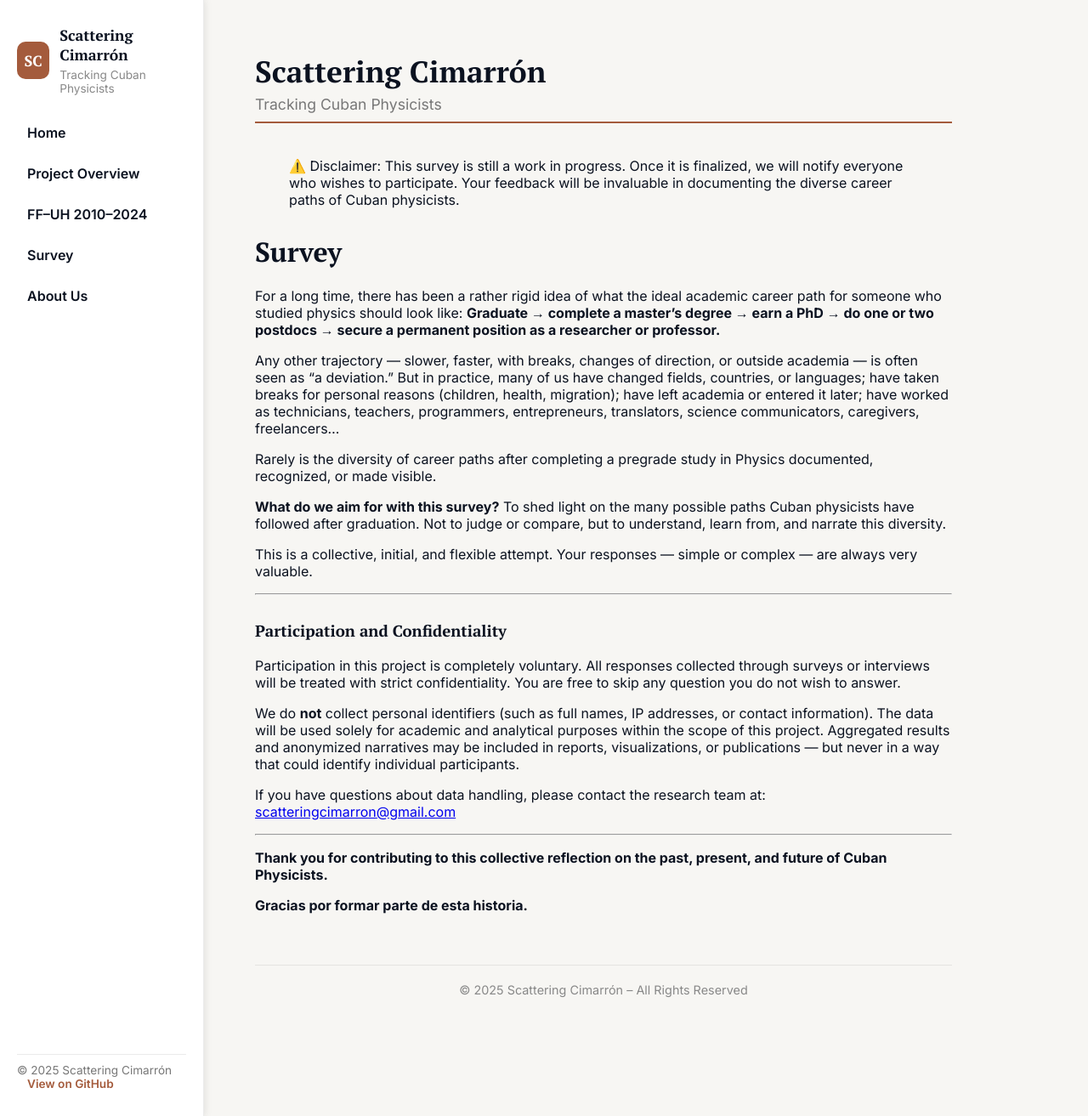
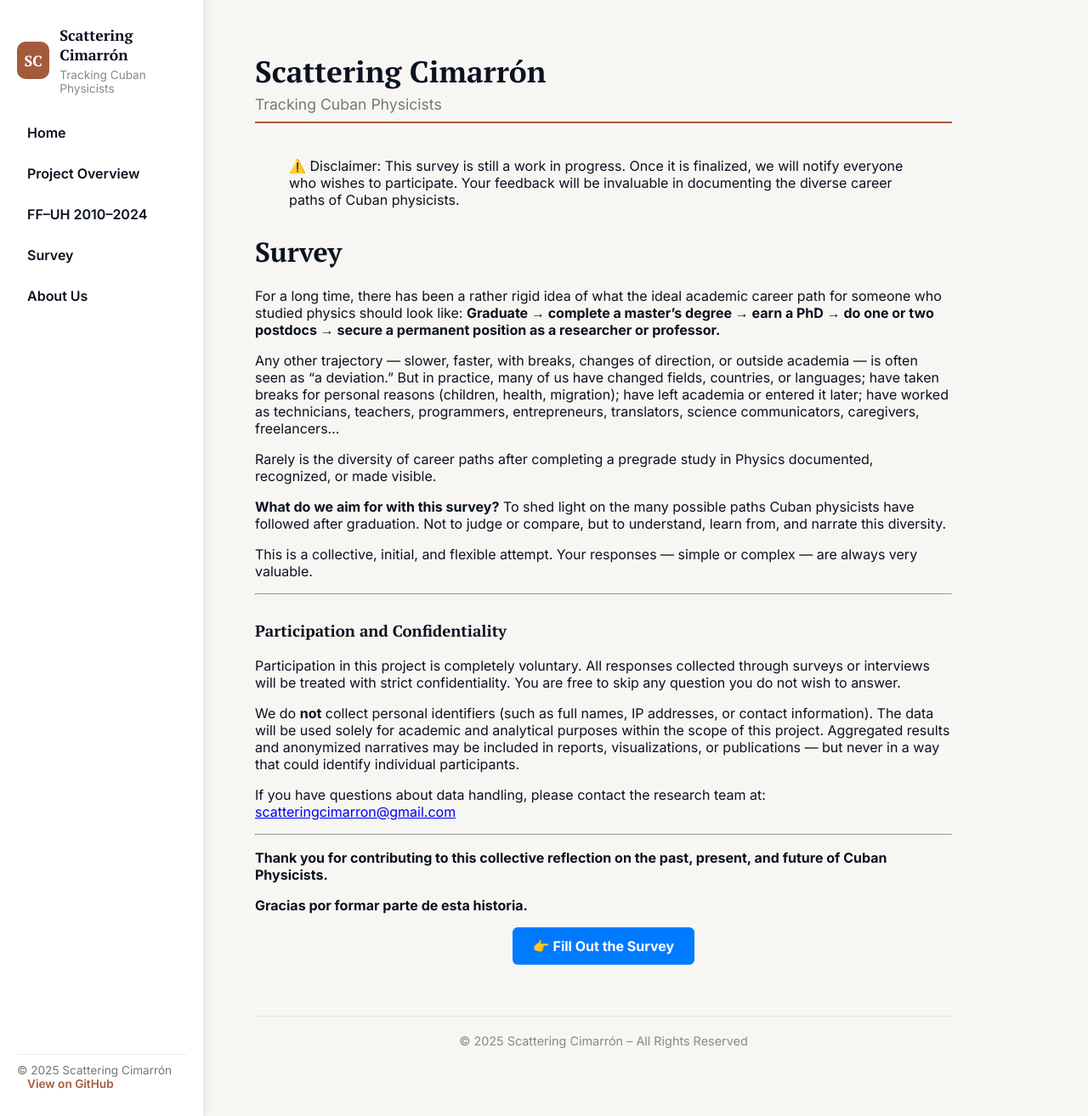
Before and after one commit to scatteringcimarron/Tracking_Cuban_Physicists, a Jekyll site: the page built from survey.md, in a window 1280 px wide and 1313 px high. Shown: the whole window at 85% size. Built offline with Jekyll 4.4.1, drawn with Linux system fonts in a browser that asks for light colours.

Commit message:
Update survey.md

```diff
--- a/survey.md
+++ b/survey.md
@@ -33,3 +33,9 @@ If you have questions about data handling, please contact the research team at:
 **Thank you for contributing to this collective reflection on the past, present, and future of Cuban Physicists.**
 
 **Gracias por formar parte de esta historia.**
+
+<p align="center">
+  <a href="https://docs.google.com/forms/d/e/1FAIpQLSfGiiMZC318qADo4sACnMVblrxAcXENCLykBp2Od84bQNqNnA/viewform" target="_blank" style="display: inline-block; background-color: #007BFF; color: white; padding: 12px 24px; border-radius: 6px; text-decoration: none; font-weight: bold; font-size: 16px;">
+    👉 Fill Out the Survey
+  </a>
+</p>
```
